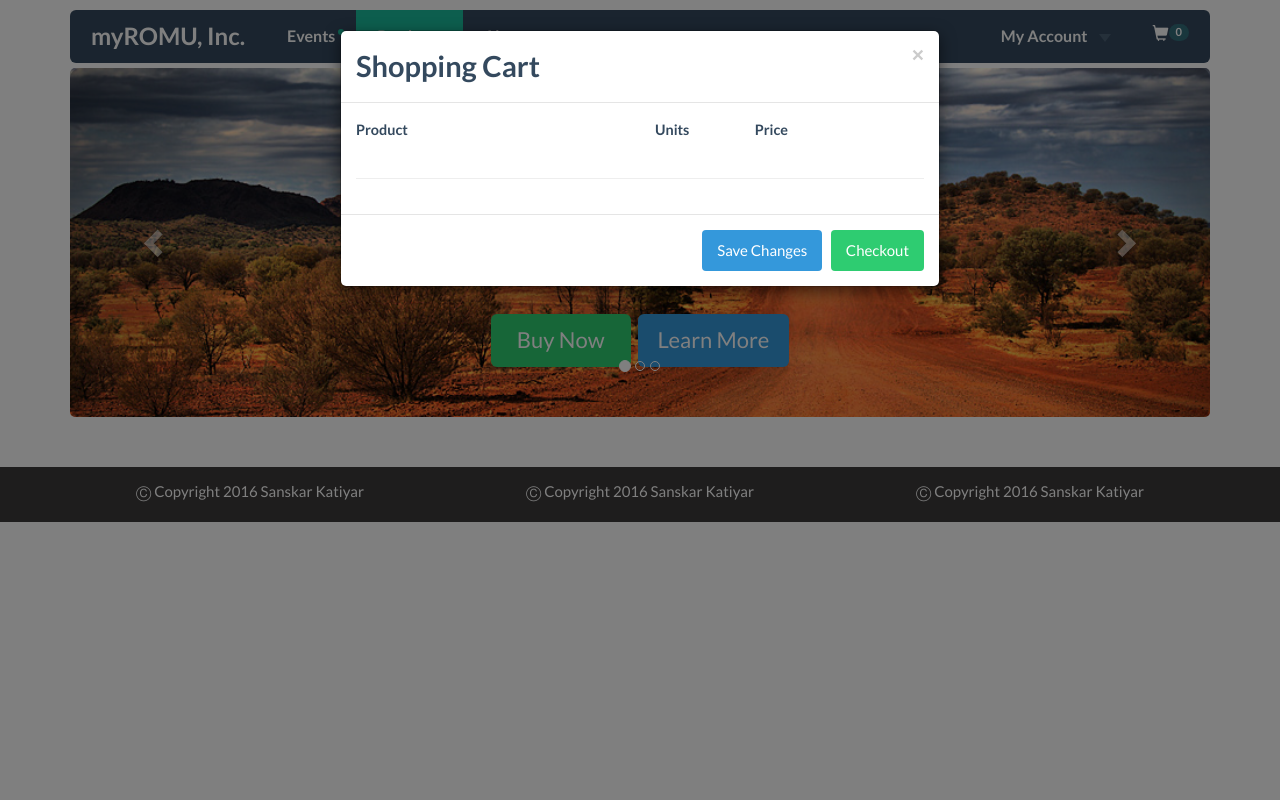
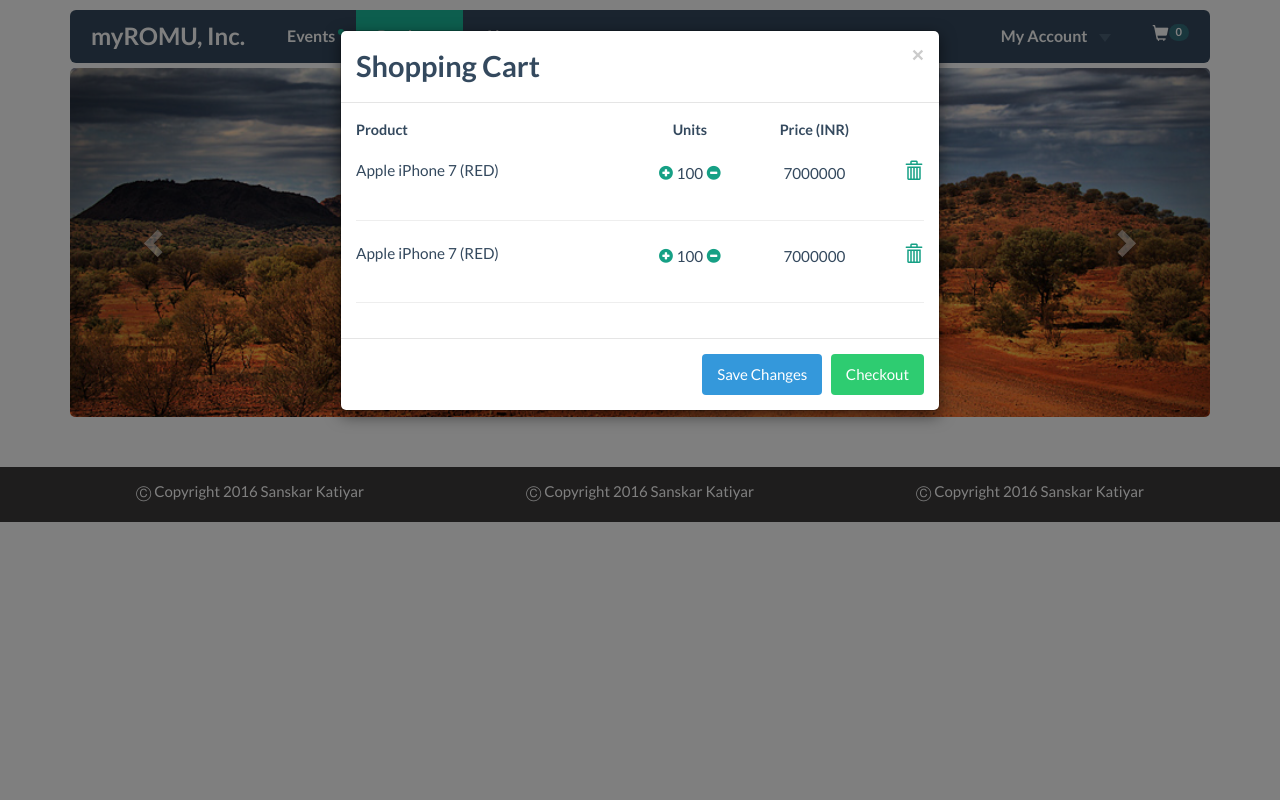
Before and after one commit to sanskarkatiyar/retailCart, a PHP site: page / in a window 1280 px wide, after a click that opens the changed part. Run offline with PHP 8.4, Linux system fonts and the light colour scheme; some libraries are stand-ins or nearby versions.

Commit message:
cart
more on the cart design

```diff
--- a/css/myCSS.css
+++ b/css/myCSS.css
@@ -41,3 +41,8 @@ body {
 	font-size: 0.8em;
 	font-weight: bold;
 }
+
+.prodCartContent{
+	font-size: 0.85em;
+	float:none;
+}
--- a/index.html
+++ b/index.html
@@ -159,28 +159,70 @@
           </div>
 
           <div class="col-xs-2">
-            <p class="cartHeads">Units</p>
+            <p class="cartHeads text-center">Units</p>
           </div>
 
           <div class="col-xs-3">
-            <p class="cartHeads">Price</p>
+            <p class="cartHeads text-center">Price (INR)</p>
           </div>
 
 
-          <div class="col-xs-1">
+        </div>
+        <!-- .PRODUCT -->
 
+        <div class="row">
+          <div class="col-xs-6">
+            <p class="prodCartContent">Apple iPhone 7 (RED)</p>
           </div>
 
+          <div class="col-xs-2">
+            <div class="row">
+              <div class="col-xs-12 text-center">
+                <a href="#increaseCountandUpdate"><span class="glyphicon glyphicon-plus-sign text-center" style="font-size:0.8em;"></span></a>
+                <span class="prodCartContent">100</span>
+                <a href="#decreaseCountandUpdate"><span class="glyphicon glyphicon-minus-sign text-center" style="font-size:0.8em;"></span></a>
+              </div>
+            </div>
+          </div>
+
+          <div class="col-xs-3 text-center">
+            <span class="prodCartContent">7000000</span>
+          </div>
+
+          <div class="col-xs-1">
+          <a href="#deleteThisProduct"><span class="glyphicon glyphicon-trash text-left"></span></a>
+          </div>
         </div>
         <hr>
         <!-- /.PRODUCT -->
 
         <div class="row">
+          <div class="col-xs-6">
+            <p class="prodCartContent">Apple iPhone 7 (RED)</p>
+          </div>
 
+          <div class="col-xs-2">
+            <div class="row">
+              <div class="col-xs-12 text-center">
+                <a href="#increaseCountandUpdate"><span class="glyphicon glyphicon-plus-sign text-center" style="font-size:0.8em;"></span></a>
+                <span class="prodCartContent">100</span>
+                <a href="#decreaseCountandUpdate"><span class="glyphicon glyphicon-minus-sign text-center" style="font-size:0.8em;"></span></a>
+              </div>
+            </div>
+          </div>
+
+          <div class="col-xs-3 text-center">
+            <span class="prodCartContent">7000000</span>
+          </div>
+
+          <div class="col-xs-1">
+          <a href="#deleteThisProduct"><span class="glyphicon glyphicon-trash text-left"></span></a>
+          </div>
         </div>
+        <hr>
 
-        <div class="row">
-        </div>
+
+
 
       </div>
 
```
